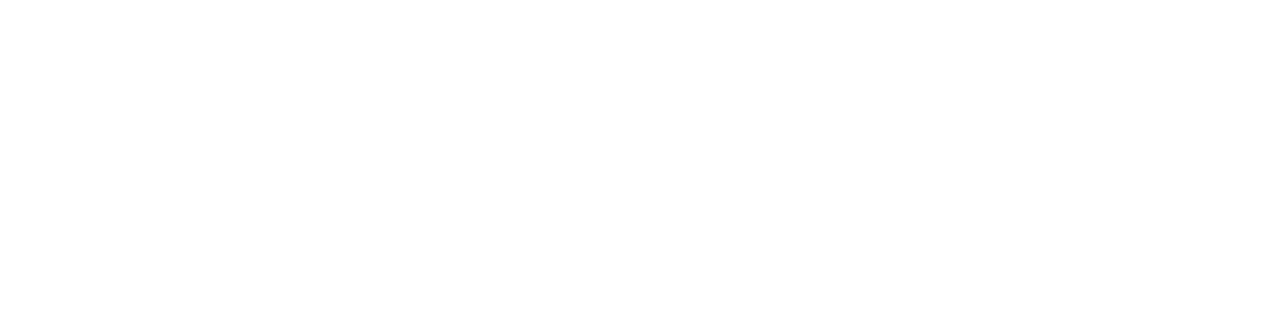
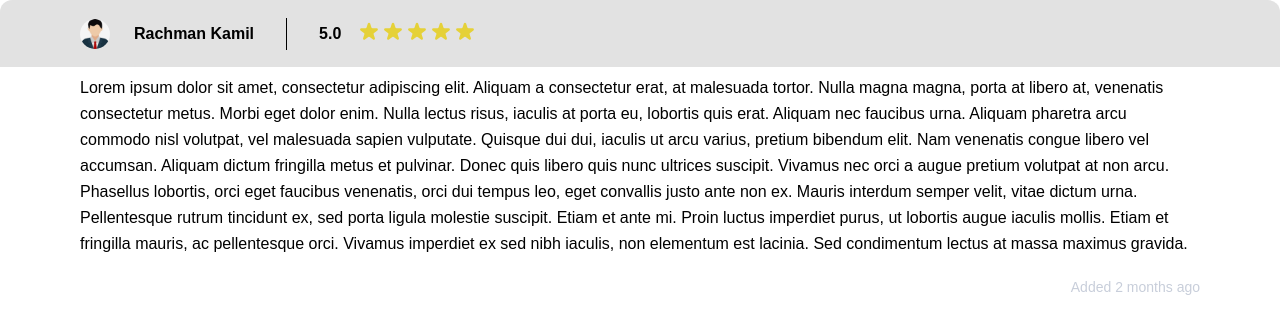
Before and after one commit to Sewakantor/frontend, a Next.js app: page / in a window 1280 px wide. Shown: the top 334 px of the page. Built offline with nearby package versions, Linux system fonts and the light colour scheme.

Commit message:
[ADD] Component Review Card

```diff
--- a/components/AddReview.js
+++ b/components/AddReview.js
@@ -2,6 +2,7 @@
 import { useForm } from 'react-hook-form'
 import Swal from 'sweetalert2'
 import { StarIcon as StarSolid } from '@heroicons/react/solid'
+import ButtonGray from './ButtonGray';
 
 export default function AddReview() {
     const { register, handleSubmit, formState: { errors }, reset, setValue, getValues } = useForm();
@@ -43,11 +44,7 @@
                         {errors.comment && errors.comment.type === "required" && <p className="mt-1 text-red-600 text-xs font-medium">{errors.comment.message}</p>}
                     </div>
                     <div className="float-right align-text-bottom">
-                        <button
-                            type="submit"
-                            className="border px-6 py-3 rounded-md bg-[#C4C4C4] font-bold ">
-                            Submit
-                        </button>
+                        <ButtonGray>Submit</ButtonGray>
                     </div>
                 </form>
             </div>
--- /dev/null
+++ b/components/ButtonGray.js
@@ -0,0 +1,9 @@
+import React from 'react'
+
+export default function ButtonGray({children}) {
+    return (
+        <button className="border px-7 py-3 rounded-md bg-[#C4C4C4] font-bold">
+            {children}
+        </button>
+    )
+}
--- /dev/null
+++ b/components/ReviewOnDetail.js
@@ -0,0 +1,40 @@
+import Image from "next/image";
+import userPicProfile from '../public/assets/images/user-profile.jpg';
+import { StarIcon as StarSolid } from '@heroicons/react/solid'
+import Rating from 'react-rating'
+
+export default function ReviewOnDetail() {
+    return (
+    <div className="rounded-t-xl border-black w-full ">
+        <div className="rounded-t-xl flex flex-wrap items-center px-20 py-4 bg-[#DEDEDEDE]">
+            <Image
+                src={userPicProfile}
+                width={30}
+                height={30}
+                className="rounded-full"
+                alt=""
+                />
+            <h4 className="w-full md:w-auto font-bold text-base lg:ml-6 md:ml-6">Rachman Kamil</h4>
+            <div className="w-full hidden md:block lg:w-px md:w-px h-2 md:h-8 mx-8 bg-black" />
+                <span className="mr-4 font-bold text-base">5.0</span>
+                <div className="inline-flex">
+                    <Rating
+                        emptySymbol={<StarSolid className="w-6 h-6 text-[#C4C4C4]" />}
+                        fullSymbol={<StarSolid className="w-6 h-6 text-yellow-500" />}
+                        initialRating={5}
+                        readonly
+                        className='mt-1 grid'
+                    />
+                </div>
+            </div>
+            <div className="px-20 py-2 leading-relaxed">
+                <p>Lorem ipsum dolor sit amet, consectetur adipiscing elit. Aliquam a consectetur erat, at malesuada tortor. Nulla magna magna, porta at libero at, venenatis consectetur metus. Morbi eget dolor enim. Nulla lectus risus, iaculis at porta eu, lobortis quis erat. Aliquam nec faucibus urna. Aliquam pharetra arcu commodo nisl volutpat, vel malesuada sapien vulputate. Quisque dui dui, iaculis ut arcu varius, pretium bibendum elit. Nam venenatis congue libero vel accumsan. Aliquam dictum fringilla metus et pulvinar. Donec quis libero quis nunc ultrices suscipit. Vivamus nec orci a augue pretium volutpat at non arcu.
+
+                Phasellus lobortis, orci eget faucibus venenatis, orci dui tempus leo, eget convallis justo ante non ex. Mauris interdum semper velit, vitae dictum urna. Pellentesque rutrum tincidunt ex, sed porta ligula molestie suscipit. Etiam et ante mi. Proin luctus imperdiet purus, ut lobortis augue iaculis mollis. Etiam et fringilla mauris, ac pellentesque orci. Vivamus imperdiet ex sed nibh iaculis, non elementum est lacinia. Sed condimentum lectus at massa maximus gravida.</p>
+            <div className="pt-5 w-full text-right">
+                <p className="mb-8 text-sm text-gray-300">Added 2 months ago</p>
+            </div>
+        </div>
+    </div>
+    )
+}
--- a/pages/index.js
+++ b/pages/index.js
@@ -1,7 +1,10 @@
+import ReviewOnDetail from "../components/ReviewOnDetail";
+import AddReview from "../components/AddReview";
+
 export default function Home() {
   return (
     <>
-
+      <ReviewOnDetail/>
     </>
   )
 }
```
